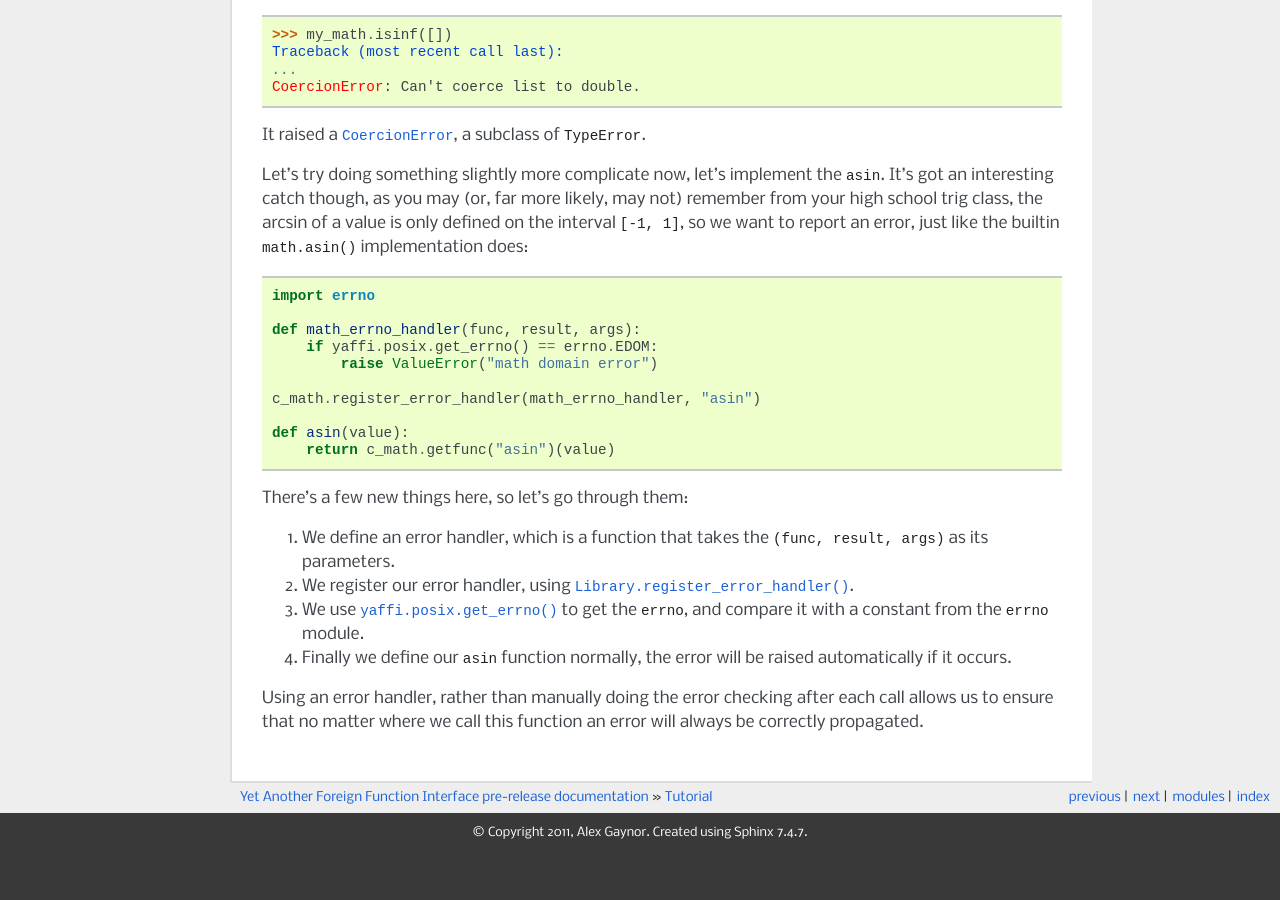
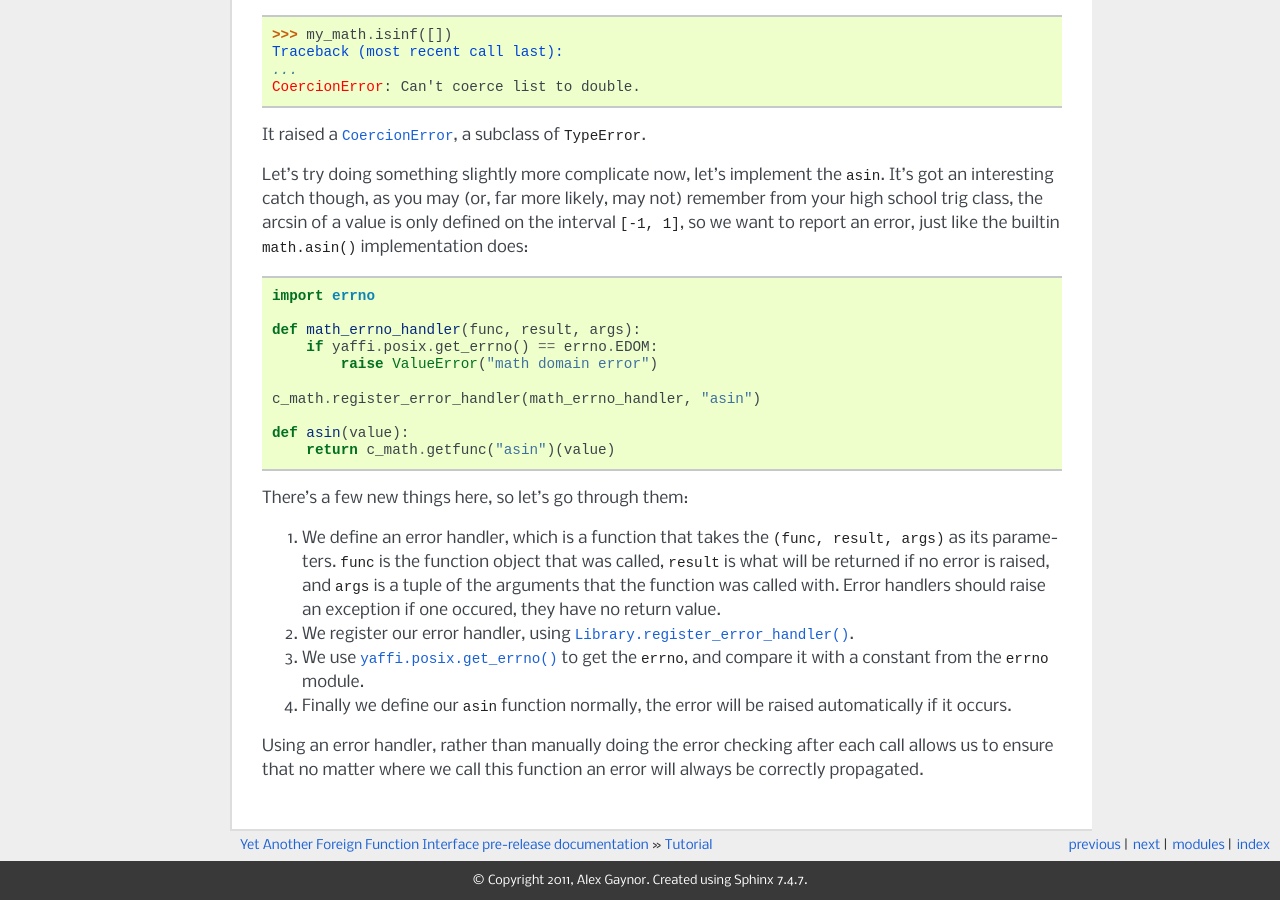
Before and after one commit to alex/yaffi, a Sphinx documentation site: the page built from docs/tutorial.rst, in a window 1280 px wide and 900 px high, scrolled down 984 px. Built offline with Sphinx 7.4.7, drawn with Linux system fonts in a browser that asks for light colours; before the commit the page ends 1836 px from its top, so only the background shows below that.

Commit message:
better explain error handlers

```diff
--- a/docs/tutorial.rst
+++ b/docs/tutorial.rst
@@ -74,7 +74,11 @@ Let's try doing something slightly more complicate now, let's implement the ``as
 There's a few new things here, so let's go through them:
 
 1. We define an error handler, which is a function that takes the
-   ``(func, result, args)`` as its parameters.
+   ``(func, result, args)`` as its parameters.  ``func`` is the function object
+   that was called, ``result`` is what will be returned if no error is raised,
+   and ``args`` is a tuple of the arguments that the function was called with.
+   Error handlers should raise an exception if one occured, they have no return
+   value.
 2. We register our error handler, using
    :py:meth:`Library.register_error_handler`.
 3. We use :py:func:`yaffi.posix.get_errno` to get the ``errno``, and compare it
```
